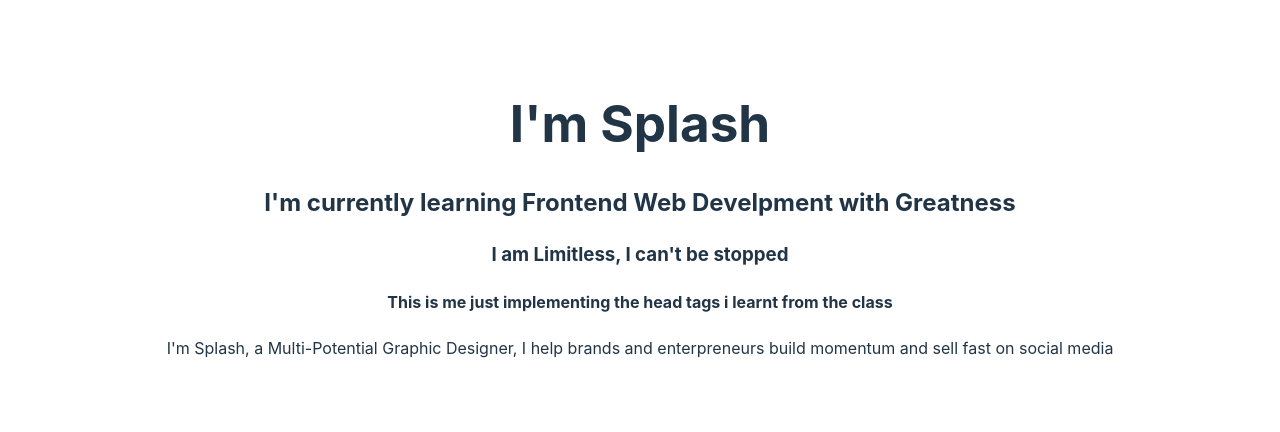
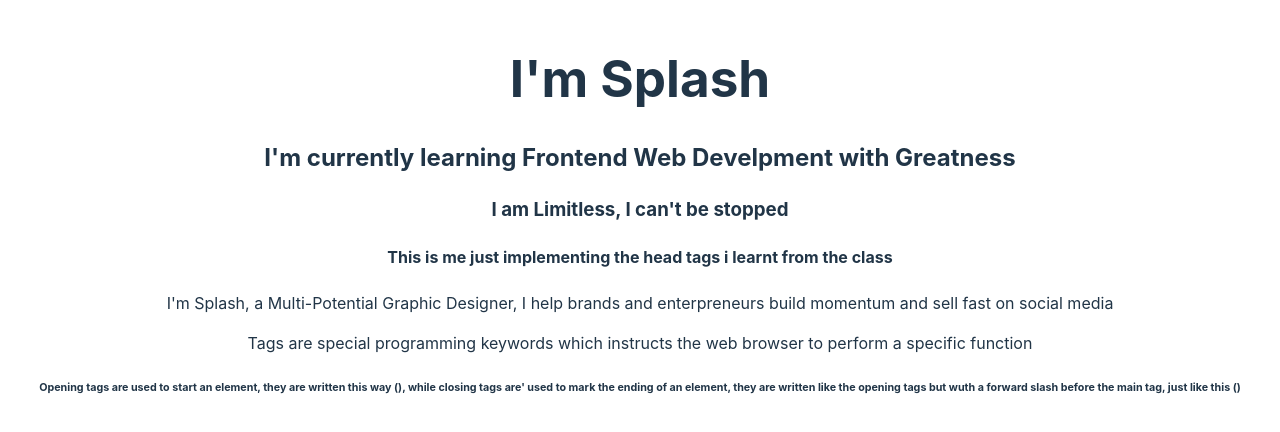
Before and after one commit to splashgfx/FrontEnd, a React (Vite) app: page / in a window 1280 px wide. Shown: the part 182-614 px from the top of the page. Built offline with nearby package versions, Linux system fonts and the light colour scheme.

Commit message:
updating tags

```diff
--- a/src/App.jsx
+++ b/src/App.jsx
@@ -12,6 +12,12 @@ function App() {
 
      <p>I'm Splash, a Multi-Potential Graphic Designer, I help brands and enterpreneurs build momentum
       and sell fast on social media</p>
+      <p>Tags are special programming keywords which instructs the web browser to perform a specific
+        function</p>
+
+        <h6>Opening tags are used to start an element, they are written this way (<>), while closing tags are'
+        used to mark the ending of an element, they are written like the opening tags but wuth a forward slash
+        before the main tag, just like this (</>)</h6>
 
     </>
   )
```
